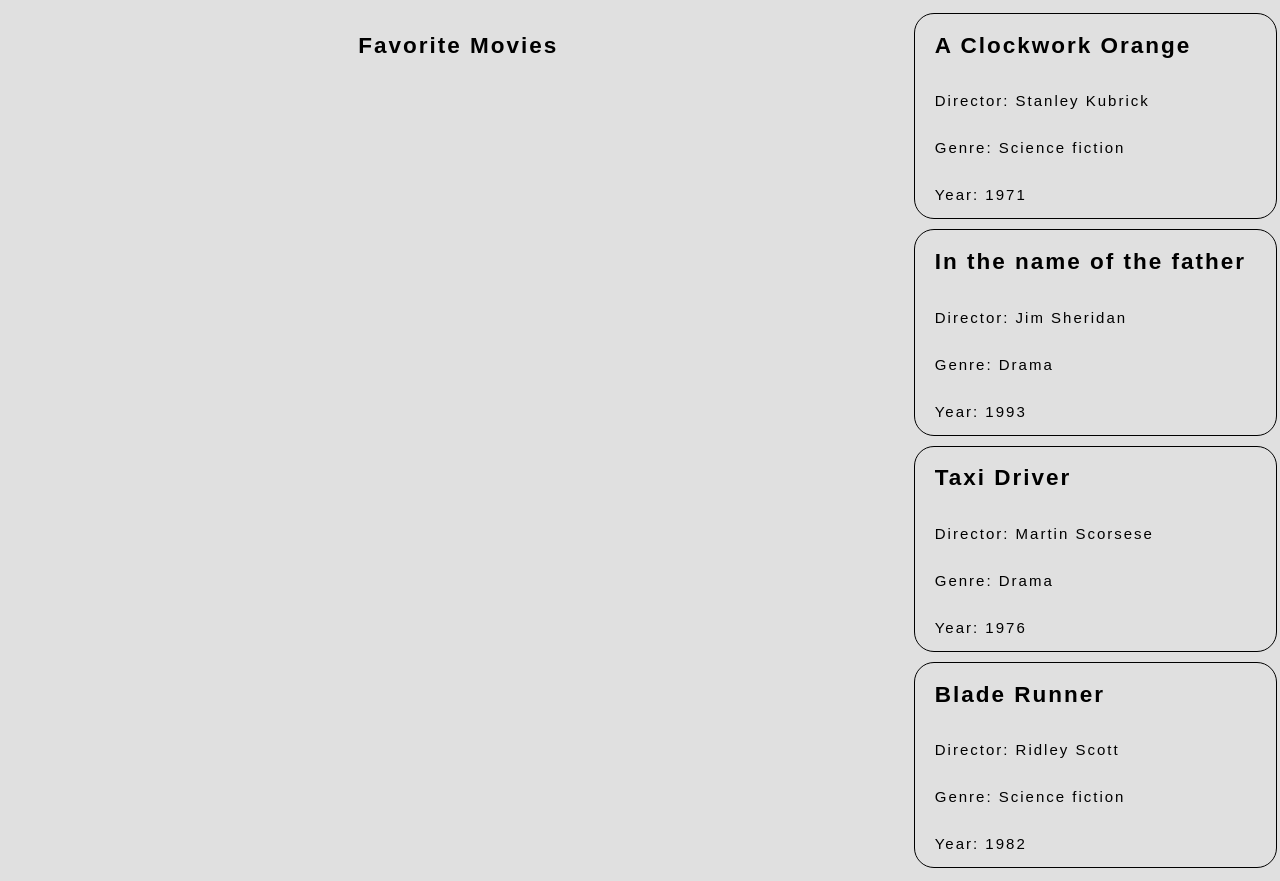
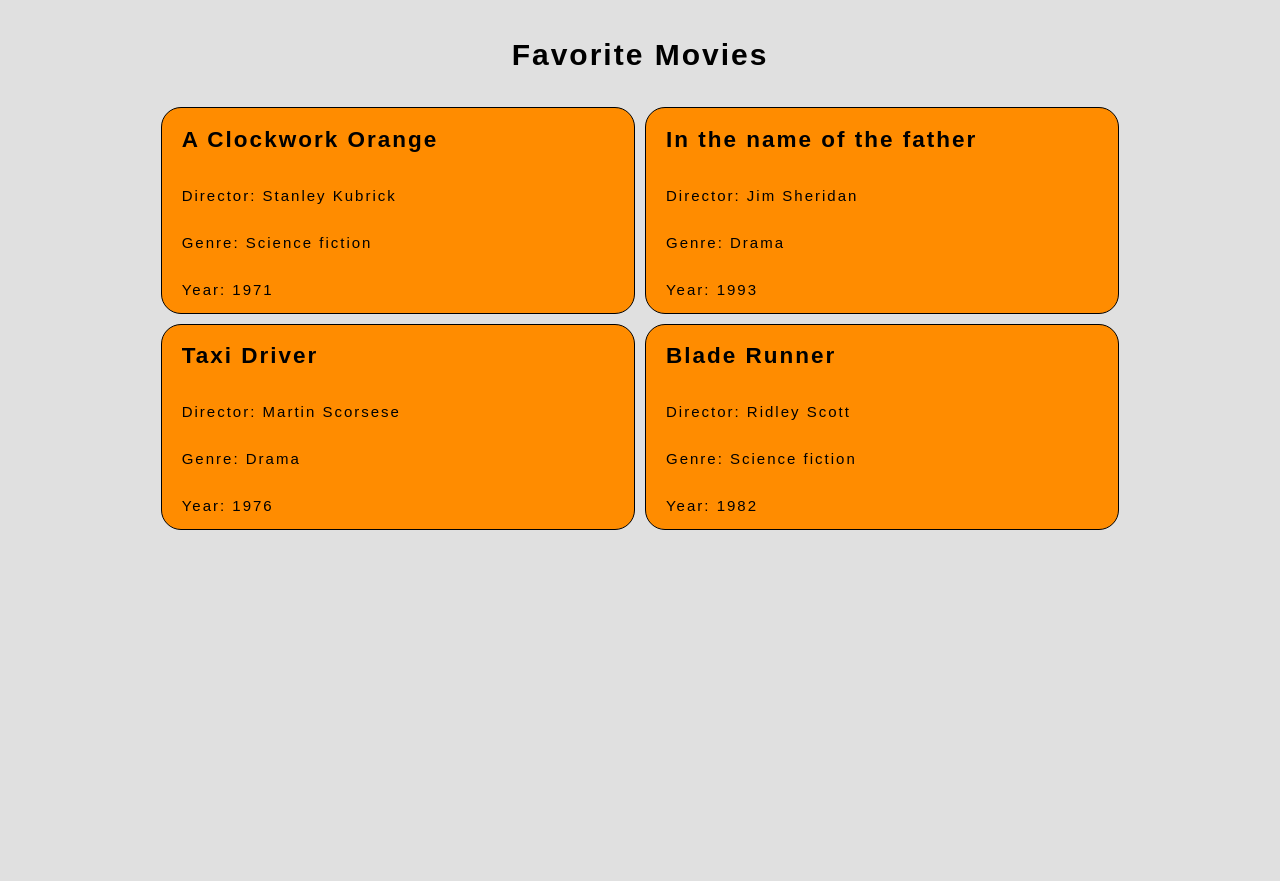
Before and after one commit to CosminDarius1/collectors-app-project, a PHP site: page / in a window 1280 px wide. After the commit the page ends 530 px from the top, so only its background shows below. Run offline with PHP 8.4, Linux system fonts and the light colour scheme; data comes from the database, SQL or seed files in the repository.

Commit message:
css done

```diff
--- a/index.php
+++ b/index.php
@@ -22,14 +22,13 @@ foreach($allMoviesAsArrays as $movieAsArray)
     <title>Favorite movies</title>
     <link rel="stylesheet" type="text/css" href="style.css">
 </head>
-<header>
-    <h1>Favorite Movies</h1>
-</header>
 <body>
-        <section class="card-section">
-            <?php foreach($allMoviesAsObjects as $movie) {
-                   echo $movie->createCard();
-                   } ?>
+    <header>
+        <h1>Favorite Movies</h1>
+    </header>
+    <section class="card-section">
+         <?php foreach($allMoviesAsObjects as $movie)
+          {echo $movie->createCard();} ?>
         </section>
     </div>
 </body>
--- a/style.css
+++ b/style.css
@@ -24,28 +24,38 @@ header {
 h1 {
   justify-content: center;
   display: flex;
-  font-size: 1.5rem;
+  font-size: 2rem;
 }
 body {
   display: flex;
+  justify-content: center;
+  flex-wrap: wrap;
 }
 .card-section {
   display: flex;
   flex-wrap: wrap;
   width: 100%;
-  flex-direction: column;
   max-width: fit-content;
-  margin-left: auto;
-  margin-right: auto;
   overflow: anywhere;
+  justify-content: center;
+  font-size: 1rem;
 }
 .card {
   border: 1px solid black;
   border-radius: 20px;
   margin: 5px;
   padding: 0 20px;
-  width: 100%;
+  width: 40%;
   flex-direction: column;
   display: flex;
   object-fit: cover;
+  background-color: #ff8c00;
 }
+@media screen and (max-width: 800px) {
+  .card-section {
+    flex-direction: column;
+  }
+  .card {
+    width: 100%;
+  }
+}
```
